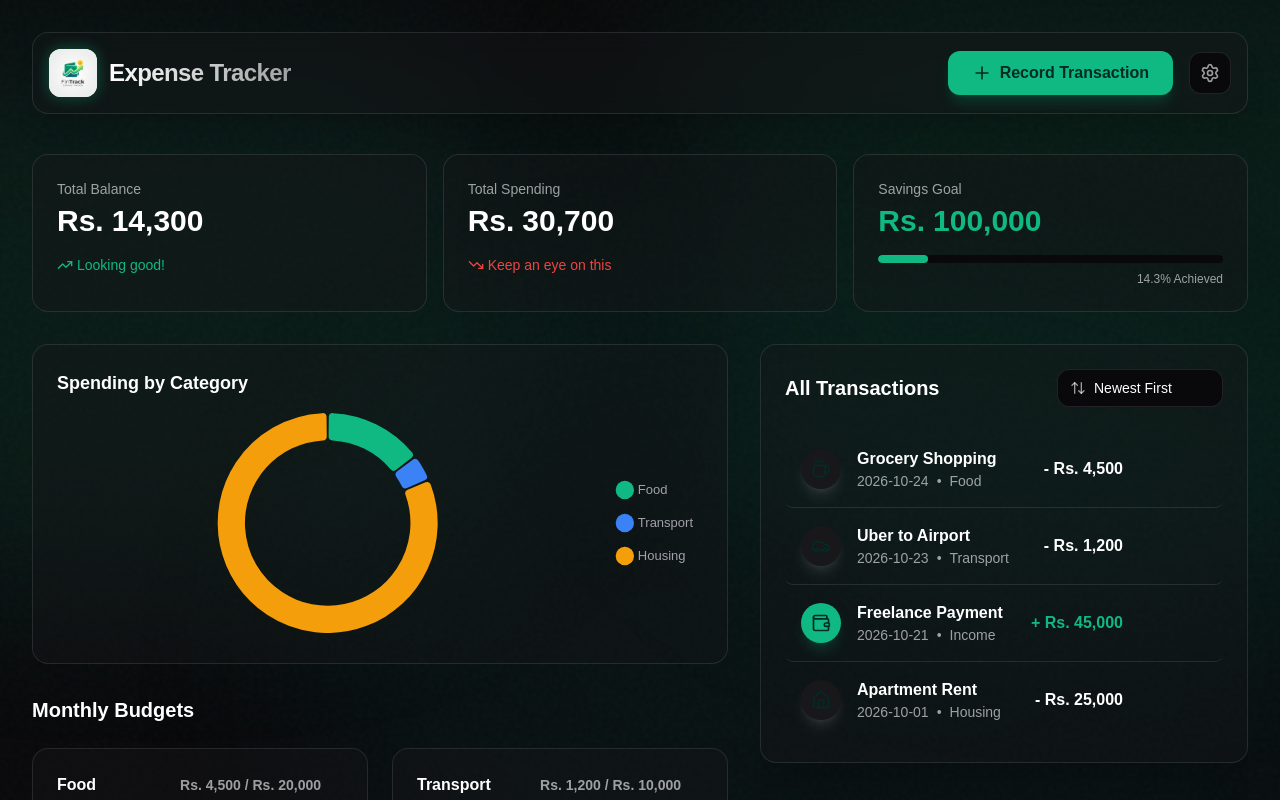
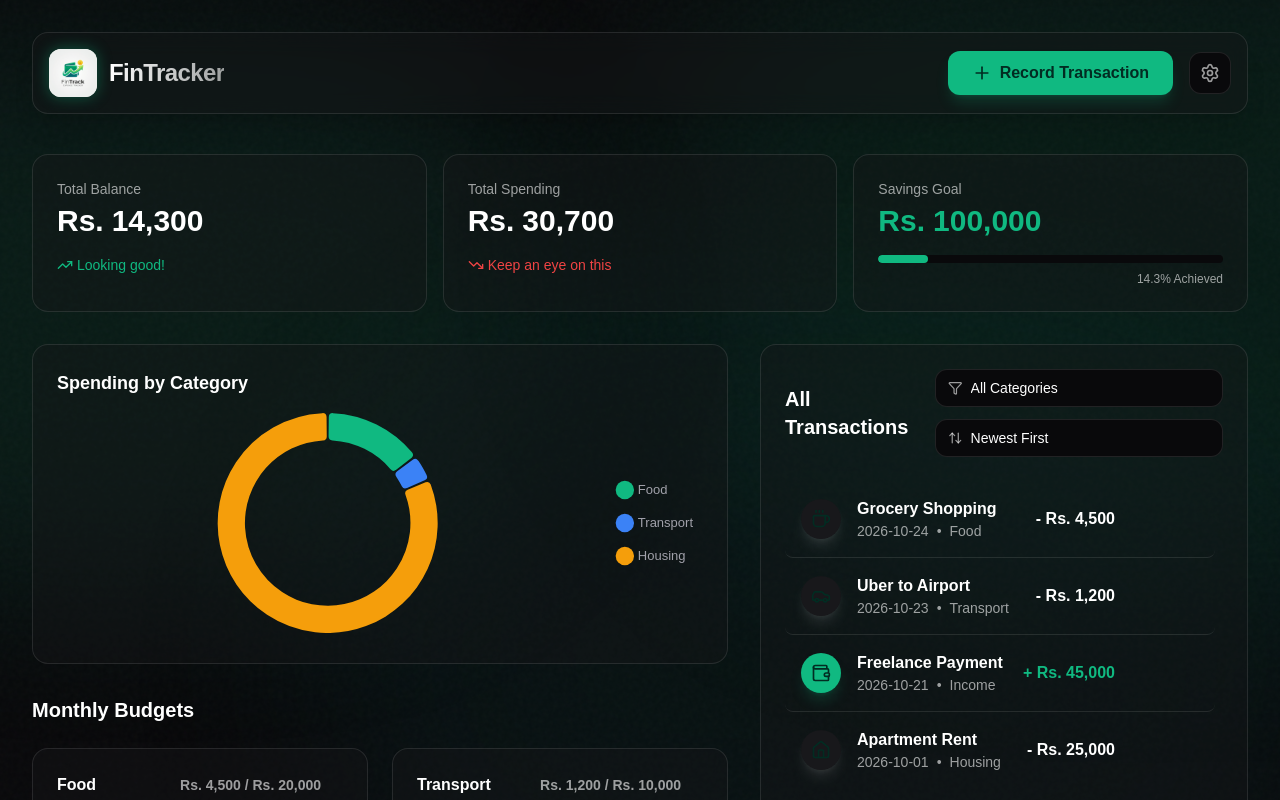
Before and after one commit to ayeshanaveed2526/ExpesnseTracker, a React (Vite) app: page / in a window 1280 px wide. Shown: the top 800 px of the page. Built offline with nearby package versions, Linux system fonts and the light colour scheme.

Commit message:
further changes

```diff
--- a/src/App.jsx
+++ b/src/App.jsx
@@ -21,15 +21,34 @@ const initialBudgets = [
 ];
 
 function App() {
-  const [expenses, setExpenses] = useState(initialExpenses);
-  const [budgets, setBudgets] = useState(initialBudgets);
-  const [theme, setTheme] = useState('dark');
+  const [expenses, setExpenses] = useState(() => {
+    const saved = localStorage.getItem('finpulse_expenses');
+    return saved ? JSON.parse(saved) : initialExpenses;
+  });
+
+  const [budgets, setBudgets] = useState(() => {
+    const saved = localStorage.getItem('finpulse_budgets');
+    return saved ? JSON.parse(saved) : initialBudgets;
+  });
+
+  const [theme, setTheme] = useState(() => {
+    return localStorage.getItem('finpulse_theme') || 'dark';
+  });
 
   const [isFormOpen, setIsFormOpen] = useState(false);
   const [expenseToEdit, setExpenseToEdit] = useState(null);
   const [isSettingsOpen, setIsSettingsOpen] = useState(false);
 
   useEffect(() => {
+    localStorage.setItem('finpulse_expenses', JSON.stringify(expenses));
+  }, [expenses]);
+
+  useEffect(() => {
+    localStorage.setItem('finpulse_budgets', JSON.stringify(budgets));
+  }, [budgets]);
+
+  useEffect(() => {
+    localStorage.setItem('finpulse_theme', theme);
     if (theme === 'light') {
       document.documentElement.classList.add('light');
     } else {
@@ -88,7 +107,7 @@ function App() {
             <div className="w-12 h-12 rounded-xl overflow-hidden shadow-[0_0_15px_rgba(16,185,129,0.4)] flex-shrink-0 bg-white">
               <img src="/logo.png" alt="Logo" className="w-full h-full object-cover" />
             </div>
-            <h1 className="text-2xl font-bold tracking-tight bg-gradient-to-r from-text-main to-text-muted bg-clip-text text-transparent">Expense Tracker</h1>
+            <h1 className="text-2xl font-bold tracking-tight bg-gradient-to-r from-text-main to-text-muted bg-clip-text text-transparent"> FinTracker</h1>
           </div>
 
           <div className="flex items-center gap-4 w-full sm:w-auto">
--- a/src/components/Transactions.jsx
+++ b/src/components/Transactions.jsx
@@ -1,13 +1,18 @@
 import React, { useState } from 'react';
 
 import ExpenseList from './ExpenseList';
-import { ArrowUpDown } from 'lucide-react';
+import { ArrowUpDown, Filter } from 'lucide-react';
 
 const Transactions = ({ expenses, onEdit, onDelete }) => {
 
   const [sortOrder, setSortOrder] = useState('newest');
+  const [filterCategory, setFilterCategory] = useState('All');
 
-  const sortedExpenses = [...expenses].sort((a, b) => {
+  const filteredExpenses = expenses.filter(exp =>
+    filterCategory === 'All' || exp.category === filterCategory
+  );
+
+  const sortedExpenses = [...filteredExpenses].sort((a, b) => {
     if (sortOrder === 'newest') {
       return new Date(b.date) - new Date(a.date);
     } else if (sortOrder === 'oldest') {
@@ -21,16 +26,34 @@ const Transactions = ({ expenses, onEdit, onDelete }) => {
   });
 
   return (
-    <div className="bg-surface-bright/40 backdrop-blur-lg rounded-2xl border border-border-main p-4 md:p-6 animate-fade-in-up shadow-2xl">
-      <div className="flex flex-col sm:flex-row sm:justify-between sm:items-center mb-6 gap-4">
+    <div className="bg-surface-bright/40 backdrop-blur-lg rounded-2xl border border-border-main p-4 md:p-6 animate-fade-in-up shadow-2xl h-full flex flex-col">
+      <div className="flex flex-col xl:flex-row xl:justify-between xl:items-center mb-6 gap-4">
         <h2 className="text-xl font-bold text-text-main">All Transactions</h2>
 
-        <div className="flex items-center gap-2 bg-surface rounded-xl px-3 py-2 border border-border-main">
+        <div className="flex flex-wrap items-center gap-3">
+          {/* Category Filter */}
+          <div className="flex items-center gap-2 bg-surface rounded-xl px-3 py-2 border border-border-main flex-1 min-w-[140px]">
+            <Filter size={16} className="text-text-muted" />
+            <select
+              value={filterCategory}
+              onChange={(e) => setFilterCategory(e.target.value)}
+              className="bg-transparent text-sm text-text-main focus:outline-none cursor-pointer appearance-none pr-4 w-full"
+            >
+              <option value="All" className="bg-surface text-text-main">All Categories</option>
+              <option value="Food" className="bg-surface text-text-main">Food</option>
+              <option value="Transport" className="bg-surface text-text-main">Transport</option>
+              <option value="Housing" className="bg-surface text-text-main">Housing</option>
+              <option value="Income" className="bg-surface text-text-main">Income</option>
+            </select>
+          </div>
+
+          {/* Sort Dropdown */}
+          <div className="flex items-center gap-2 bg-surface rounded-xl px-3 py-2 border border-border-main flex-1 min-w-[140px]">
             <ArrowUpDown size={16} className="text-text-muted" />
             <select
               value={sortOrder}
               onChange={(e) => setSortOrder(e.target.value)}
-            className="bg-transparent text-sm text-text-main focus:outline-none cursor-pointer appearance-none pr-4"
+              className="bg-transparent text-sm text-text-main focus:outline-none cursor-pointer appearance-none pr-4 w-full"
             >
               <option value="newest" className="bg-surface text-text-main">Newest First</option>
               <option value="oldest" className="bg-surface text-text-main">Oldest First</option>
@@ -39,7 +62,11 @@ const Transactions = ({ expenses, onEdit, onDelete }) => {
             </select>
           </div>
         </div>
+      </div>
+
+      <div className="overflow-y-auto pr-2 flex-1 custom-scrollbar">
         <ExpenseList expenses={sortedExpenses} onEdit={onEdit} onDelete={onDelete} />
+      </div>
     </div>
   );
 };
```
Lines whose indentation alone changed are shown as unchanged.
